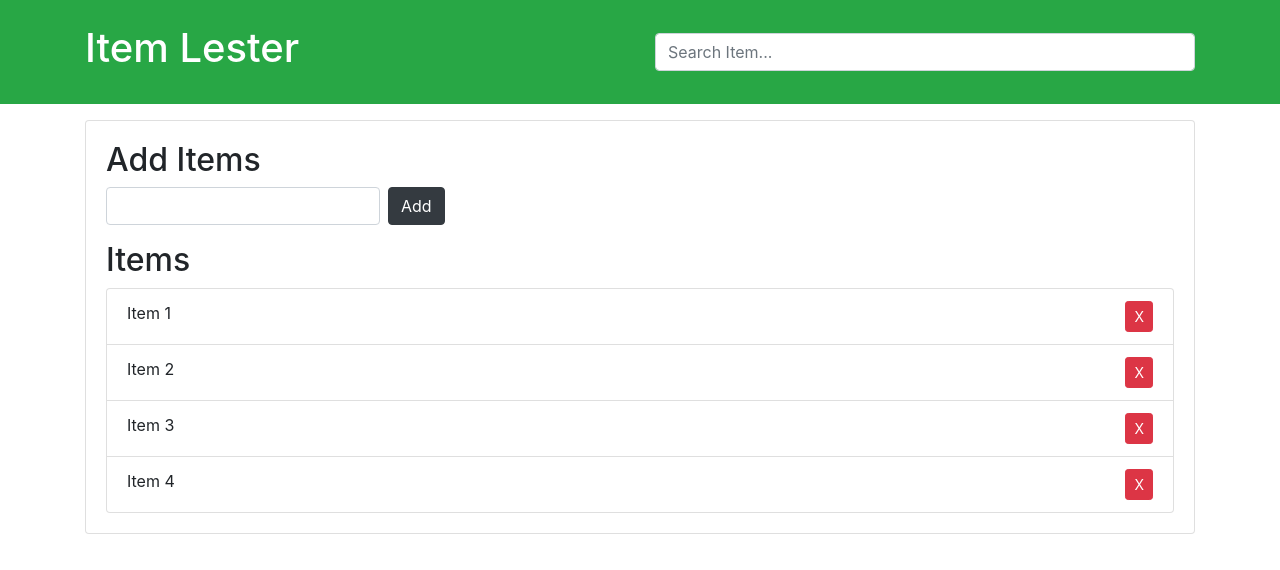
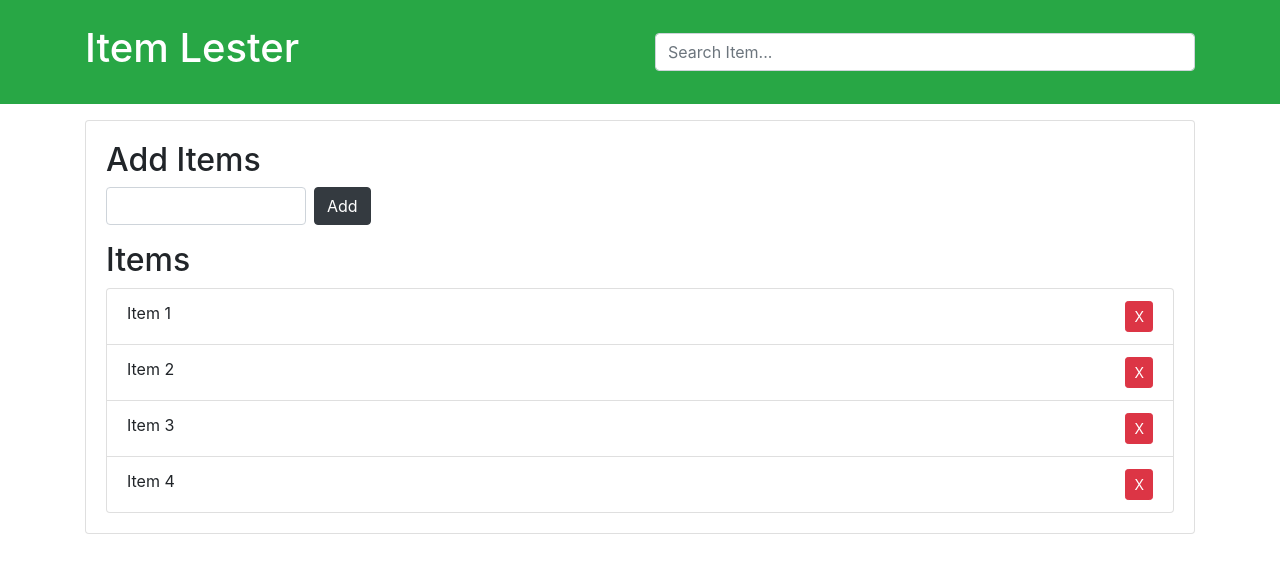
Before and after one commit to ToshpulatovAlimardon/Item-Listener, a plain HTML site: page index.html in a window 1280 px wide. Drawn offline with nearby package versions, Linux system fonts and the light colour scheme.

Commit message:
changed input width 200px

```diff
--- a/index.html
+++ b/index.html
@@ -31,7 +31,7 @@
         <div id="main" class="card card-body">
             <h2 class="title">Add Items</h2>
             <form id="addForm" class="form-inline mb-3">
-                <input type="text" class="form-control mr-2" id="item">
+                <input style="width: 200px;" type="text" class="form-control mr-2" id="item">
                 <input type="submit" class="btn btn-dark" value="Add">
             </form>
             <h2 class="title">Items</h2>
```
